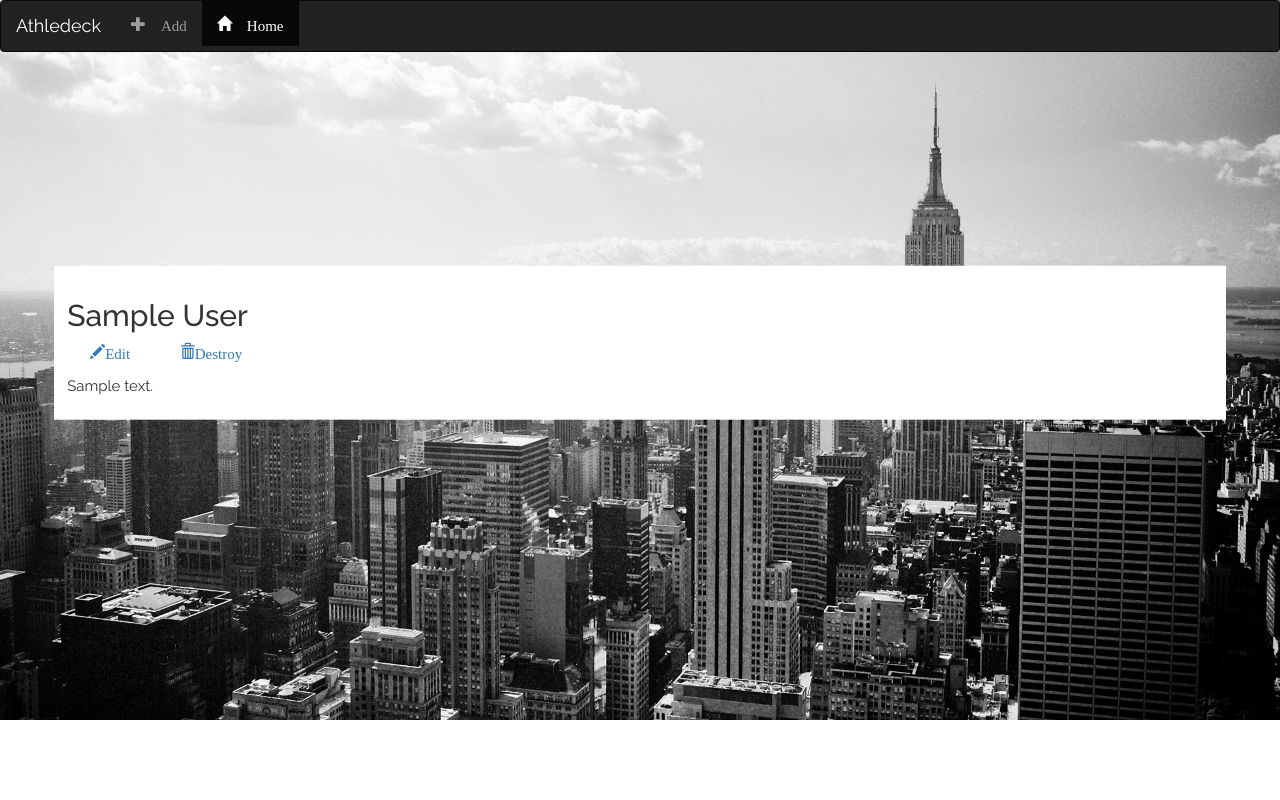
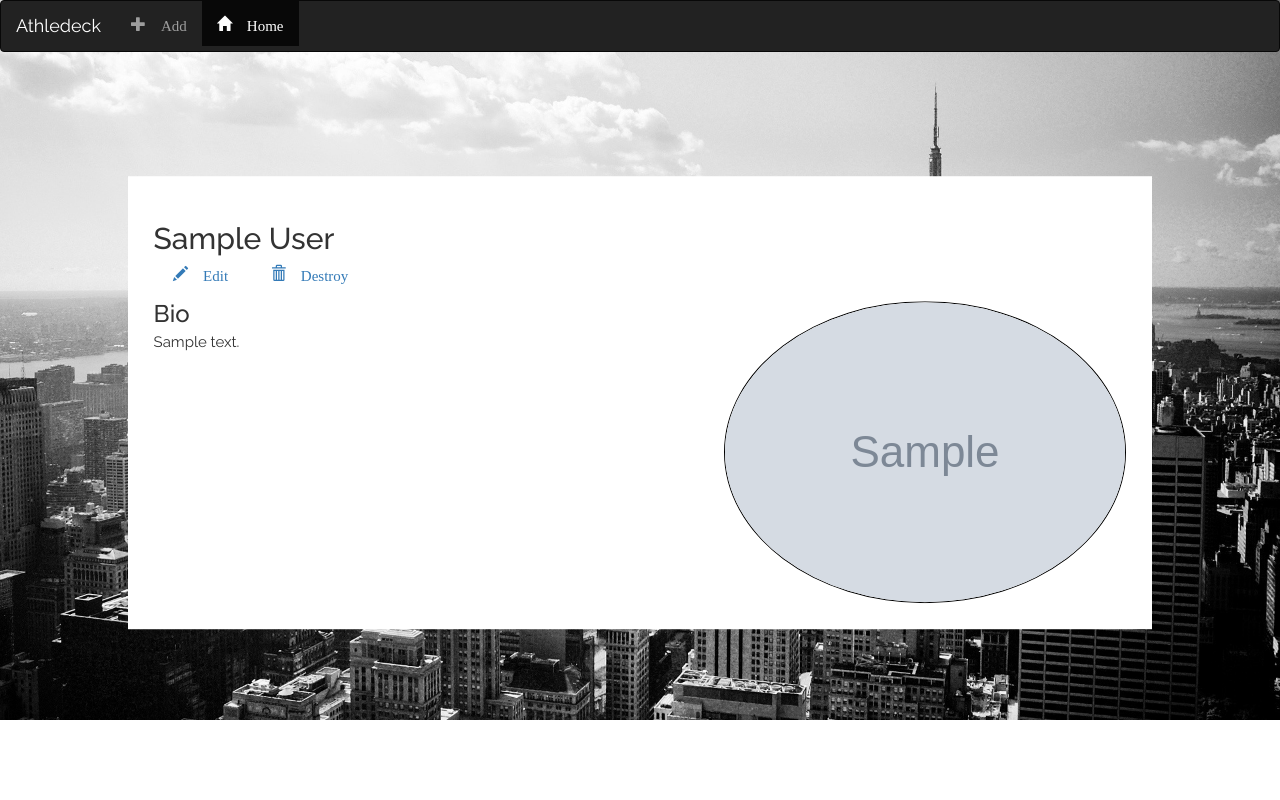
Before and after one commit to jdibiccari/athledeck, a Django app: page /athlete/1/ in a window 1280 px wide. Run offline with Django 3.2, Linux system fonts and the light colour scheme; tables that the repository leaves empty hold one stand-in row (values such as "Sample post"); grey boxes marked "Sample" are stand-in pictures; some libraries are stand-ins or nearby versions.

Commit message:
default image, no upload option

```diff
--- a/athledeck/forms.py
+++ b/athledeck/forms.py
@@ -1,8 +1,10 @@
 from django import forms
+from s3direct.widgets import S3DirectWidget
 
 from .models import Athlete
 
 class AthleteForm(forms.ModelForm):
+    image = forms.URLField(widget=S3DirectWidget(dest='destination_key'))
     def __init__(self, *args, **kwargs):
         super(AthleteForm, self).__init__(*args, **kwargs)
         for field_name in self.fields:
@@ -11,4 +13,4 @@ class AthleteForm(forms.ModelForm):
 
     class Meta:
         model = Athlete
-        fields = ('first_name', 'last_name', 'sport', 'league', 'team', 'bio')
+        fields = ('first_name', 'last_name', 'sport', 'league', 'team', 'bio', 'image')
--- a/athledeck/models.py
+++ b/athledeck/models.py
@@ -3,10 +3,11 @@ from django.db import models
 class Athlete(models.Model):
   first_name = models.CharField(max_length = 140)
   last_name = models.CharField(max_length = 140)
-  bio = models.TextField(max_length = 400, default= "")
+  bio = models.TextField(max_length = 600, default= "")
   sport = models.CharField(max_length = 140)
   league = models.CharField(max_length = 140)
   team = models.CharField(max_length = 140)
+  image = models.ImageField(upload_to='images/', default='/static/images/no-image.png')
 
   def __str__(self):
     return "%s %s" % (str(self.first_name), str(self.last_name))
--- a/athledeck/templates/athletes/base.html
+++ b/athledeck/templates/athletes/base.html
@@ -10,7 +10,7 @@
     <link rel="stylesheet" href="{% static 'css/athledeck.css' %}">
      <script src="//ajax.googleapis.com/ajax/libs/jquery/2.1.1/jquery.min.js"></script>
     <script src="https://maxcdn.bootstrapcdn.com/bootstrap/3.2.0/js/bootstrap.min.js"></script>
-    <script type="text/javascript" src="{% static 'js/athledeck.js' %}"></script>
+
    </head>
   <body>
     <div class="page-wrapper">
@@ -28,5 +28,6 @@
       {% block content %}
       {% endblock %}
     </div>
+    <script type="text/javascript" src="{% static 'js/athledeck.js' %}"></script>
   </body>
 </html>
--- a/athledeck/templates/athletes/show.html
+++ b/athledeck/templates/athletes/show.html
@@ -4,9 +4,15 @@
   <div class="wrapper vertical-align">
     <h2>{{athlete}}</h2>
     <div class="detail-menu">
-      <a href="{% url 'athlete_edit' pk=athlete.pk %}"><span class="glyphicon glyphicon-pencil">Edit</span></a>
-      <a href="{% url 'athlete_destroy' pk=athlete.pk %}"><span class="glyphicon glyphicon-trash">Destroy</span></a>
+      <a href="{% url 'athlete_edit' pk=athlete.pk %}"><span class="glyphicon glyphicon-pencil"> Edit</span></a>
+      <a href="{% url 'athlete_destroy' pk=athlete.pk %}"><span class="glyphicon glyphicon-trash"> Destroy</span></a>
     </div>
-    <p>{{athlete.bio}}</p>
+    <div class="media">
+      <div class="avatar pull-right"><img src="{{athlete.image}}"></div>
+      <div class="bio media-body">
+        <h3 class="media-heading">Bio</h3>
+        {{athlete.bio}}
+      </div>
+    </div>
   </div>
 {% endblock %}
--- a/static/css/athledeck.css
+++ b/static/css/athledeck.css
@@ -30,7 +30,7 @@ form label {
 
 .form-wrapper {
   margin: 0 auto;
-  background: #f2f2f2;
+  background: white;
   padding: 1%;
   width: 45%;
 }
@@ -38,8 +38,13 @@ form label {
 .wrapper {
   margin: 0 auto;
   background: white;
-  padding: 1%;
-  width: 91.5%;
+  padding: 2%;
+  width: 80%;
+}
+
+.media img{
+  border-radius: 50%;
+  border: solid 1px black;
 }
 
 .athlete-header {
--- a/static/js/athledeck.js
+++ b/static/js/athledeck.js
@@ -1,3 +1,4 @@
+//JQuery not available in this file--look into why
 $(document).ready(function() {
   $('ul.nav li').on('click', function(){
     this.addClass('active');
```
Also changed, not shown: athledeck/migrations/0003_athlete_image.py (added).
